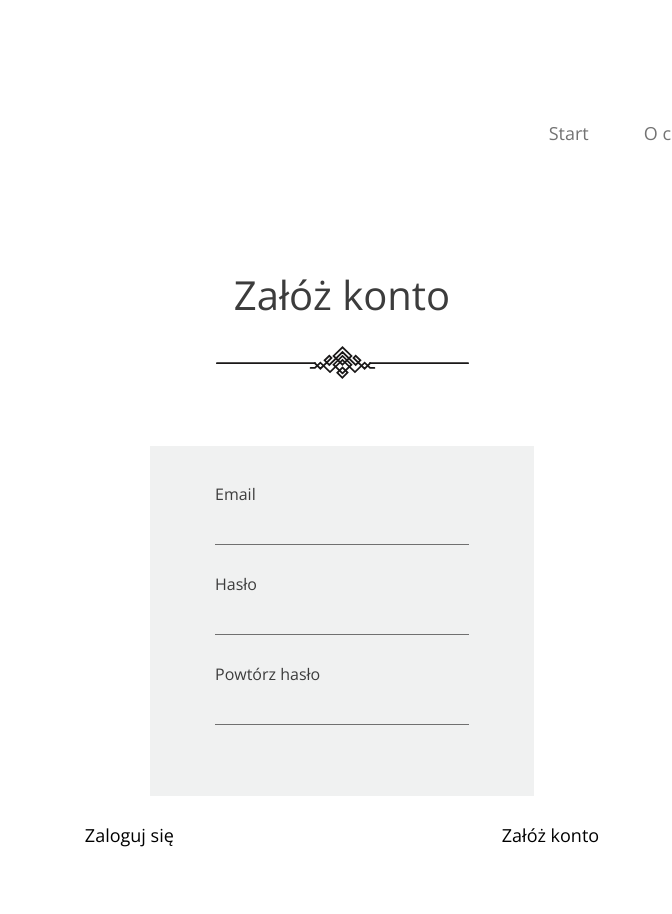
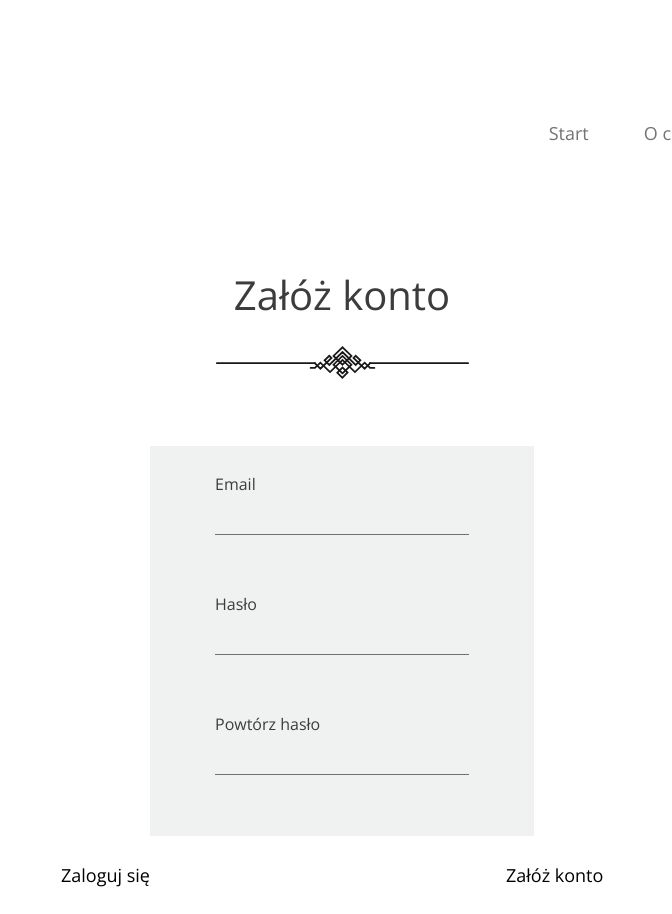
Before and after one commit to EwelinaKopczewska/Givebackthings-App, a React (Create React App) app: page /rejestracja in a window 1280 px wide. Shown: the top 914 px of the page, without its empty margins (608-1280 px from the left). Before the commit the page ends 857 px from the top, so only its background shows below. Built offline with nearby package versions, Linux system fonts and the light colour scheme; no server answers.

Commit message:
Repair the login component and create an account

```diff
--- a/src/components/SignIn.js
+++ b/src/components/SignIn.js
@@ -1,43 +1,50 @@
 import React , { useState } from 'react';
-import { useCreateUserWithEmailAndPassword } from 'react-firebase-hooks/auth';
-import { getAuth } from "firebase/auth";
-import {Link } from "react-router-dom";
+import {Link, useNavigate } from "react-router-dom";
 import Decoration from "../assets/Decoration.svg"
 import app from "../firebase"
 import Nav from "./Home/Nav"
+import { getAuth, signInWithEmailAndPassword } from "firebase/auth";
 
 const SignIn = () => {
   const [email, setEmail] = useState('');
   const [password, setPassword] = useState('');
+  const [emailError, setEmailError] = useState('');
+  const [passwordError, setPasswordError] = useState('');
+  const navigation = useNavigate();
+
+  const [user, setUser] = useState(null);
 
   const auth = getAuth(app);
 
-  const [
-    createUserWithEmailAndPassword,
-    user,
-    loading,
-    error,
-  ] = useCreateUserWithEmailAndPassword(auth);
-
-  if (error) {
-    return (
-      <div>
-        <p>Error: {error.message}</p>
-      </div>
-    );
+  const login = () => {
+    signInWithEmailAndPassword(auth, email, password)
+    .then((userCredential) => {
+      // Signed in
+      const user = userCredential.user;
+      if (user) {
+        console.log(user)
+        setUser(user);
+        navigation("/")
+      }
+    })
+    .catch((error) => {
+      if (error.code.includes('email')) {
+        setEmailError(error.message);
+        console.log(error.message)
+        setPasswordError('');
+      }
+      else if (error.code.includes('password')) {
+        setPasswordError(error.message);
+        setEmailError('');
+      }
+    });
+    setUser(user);
   }
 
-  if (loading) {
-    return <p>Loading...</p>;
-  }
-
-  if (user) {
-    return (
-      <div>
-        <p>Registered User: {user.user.email}</p>
-      </div>
-    );
-  }
+  const handleSubmit = (e) => {
+    e.preventDefault();
+    login();
+  };
 
   return (
     <div className="container_sign">
@@ -47,32 +54,32 @@ const SignIn = () => {
       <div className="sign_box">
         <p className="sign_title">Zaloguj się</p>
         <img src={Decoration} className= "decoration" alt="Decoration"/>
-        <div className="sign_box-input">
-          <div className="sign_container">
+
+          <form onSubmit={handleSubmit} className="sign_container">
             <label className="sign_text" >Email
               <input
-                className="sign_input"
                 type="email"
                 value={email}
                 onChange={(e) => setEmail(e.target.value)}
+                className={`sign_input ${emailError? 'error_border' : ''}`}
               />
             </label>
-            {/* <div style={{color:"red" , marginTop: "10px"}}>{errors.email}</div> */}
+            { emailError ? <div className = "errorEmail" >Podany mail jest nieprawidłowy!</div> : "" }
             <label className="sign_text">Hasło
               <input
-              className="sign_input"
+                className={`sign_input ${passwordError ? 'error_border' : ''}`}
                 type="password"
                 value={password}
                 onChange={(e) => setPassword(e.target.value)}
               />
             </label>
-            {/* <div style={{color:"red" , marginTop: "10px"}}>{errors.password}</div> */}
-          </div>
-        </div>
-        <div className="sign_buttons">
-          <Link to="/rejestracja" className="button_signup" style={{marginRight: "308px"}} >Załóż konto</Link>
-          <Link to="/" className="button_signin" onClick={() => createUserWithEmailAndPassword(email, password)} >Zaloguj się</Link>
-        </div>
+            {passwordError ? <div className = "errorEmail" >Podane hasło jest nieprawidłowe!</div> : "" }
+            <div className="sign_buttons">
+              <Link to="/rejestracja" className="button_signup" style={{marginRight: "308px"}} >Załóż konto</Link>
+              {user ? <Link to="/" className="button_signin" >Zaloguj się</Link> :
+              <button type="submit"  className="button_signin" onClick={login}>Zaloguj się</button> }
+            </div>
+          </form>
       </div>
     </div>
   );
--- a/src/components/SignUp.js
+++ b/src/components/SignUp.js
@@ -1,4 +1,4 @@
-import React , { useState } from 'react';
+import React , { useState , useEffect } from 'react';
 import { useCreateUserWithEmailAndPassword } from 'react-firebase-hooks/auth';
 import { getAuth } from "firebase/auth";
 import {Link } from "react-router-dom";
@@ -10,7 +10,22 @@ const SignUp = () => {
 
     const [email, setEmail] = useState('');
     const [password, setPassword] = useState('');
+    const [passwordRepeat, setPasswordRepeat] = useState('');
 
+
+    const [emailError, setEmailError] = useState('');
+    const [passwordError, setPasswordError] = useState('');
+    const [passwordErrorRepeat, setPasswordErrorRepeat] = useState(false);
+
+    const changeEmail = (event) => {
+        setEmail(event.target.value);
+    }
+    const changePassword = (event) => {
+        setPassword(event.target.value);
+    }
+    const changeRepeatPassword = (event) => {
+        setPasswordRepeat(event.target.value);
+    }
     const auth = getAuth(app);
 
     const [
@@ -20,25 +35,37 @@ const SignUp = () => {
         error,
     ] = useCreateUserWithEmailAndPassword(auth);
 
-    if (error) {
-        return (
-        <div>
-            <p>Error: {error.message}</p>
-        </div>
-        );
-    }
+    useEffect(() => {
+        if (error) {
+
+          if (error.code.includes('email')) {
+            setEmailError(error.message);
+            setPasswordError('');
+            setPasswordErrorRepeat('');
+          } else if (error.code.includes('password')) {
+            setPasswordError(error.message);
+            setEmailError('');
+            setPasswordErrorRepeat('');
+          }
+        }
+    },[error , password , passwordRepeat]);
+
+    useEffect(() => {
+        if (password !== passwordRepeat) {
+            setPasswordErrorRepeat(true);
+        } else {
+            setPasswordErrorRepeat(false);
+        }
+    }, [password, passwordRepeat]);
+
+      console.log(passwordErrorRepeat)
+    console.log(password)
+    console.log(passwordRepeat)
 
     if (loading) {
         return <p>Loading...</p>;
     }
 
-    if (user) {
-        return (
-        <div>
-            <p>Registered User: {user.user.email}</p>
-        </div>
-        );
-    }
     return (
         <div className="container_sign">
 
@@ -48,37 +75,43 @@ const SignUp = () => {
             <p className="sign_title">Załóż konto</p>
             <img src={Decoration} className= "decoration" alt="Decoration"/>
             <div className="sign_box-input">
-                <div className="sign_container">
+                <form className="sign_container">
                     <label className="sign_text" >Email
                     <input
-                        className="sign_input"
+                        className={`sign_input ${emailError? 'error_border' : ''}`}
                         type="email"
                         value={email}
-                        onChange={(e) => setEmail(e.target.value)}
+                        onChange={changeEmail}
                     />
                     </label>
+                    { emailError ? <div className = "errorEmail" >Podany mail już istnieje!</div> : "" }
                     <label className="sign_text">Hasło
                     <input
-                    className="sign_input"
+                        className={`sign_input ${passwordError? 'error_border' : ''}`}
                         type="password"
                         value={password}
-                        onChange={(e) => setPassword(e.target.value)}
+                        onChange={changePassword}
                     />
                     </label>
+                    {passwordError ? <div className = "errorEmail" >Podane hasło jest za krótkie!</div> : "" }
                     <label className="sign_text">Powtórz hasło
                     <input
-                    className="sign_input"
+                        className={`sign_input ${passwordErrorRepeat? 'error_border' : ''}`}
                         type="password"
-                        value={password}
-                        onChange={(e) => setPassword(e.target.value)}
+                        value={passwordRepeat}
+                        onChange={changeRepeatPassword }
                     />
                     </label>
-                </div>
+                    { passwordErrorRepeat && <div className = "errorEmail" >Hasła muszą być takie same!</div> }
+                    <div className="sign_buttons">
+                        {user ? <><Link to="/logowanie" className="button_signin" style={{marginRight: "308px"}}>Zaloguj się</Link>
+                        <Link to="/" className="button_signup" onClick={() => createUserWithEmailAndPassword(email, password)} >Załóż konto</Link> </>
+                        :<><Link to="/logowanie" className="button_signin" style={{marginRight: "308px"}}>Zaloguj się</Link>
+                        <Link to="/rejestracja" className="button_signup" onClick={() => createUserWithEmailAndPassword(email, password)} >Załóż konto</Link></>}
+                    </div>
+                </form>
             </div>
-            <div className="sign_buttons">
-            <Link to="/logowanie" className="button_signin" style={{marginRight: "308px"}}>Zaloguj się</Link>
-            <Link to="/" className="button_signup" onClick={() => createUserWithEmailAndPassword(email, password)} >Załóż konto</Link>
-            </div>
+
         </div>
         </div>
     );
--- a/src/scss/signIn.scss
+++ b/src/scss/signIn.scss
@@ -24,24 +24,23 @@
             margin-bottom: 67px;
         }
 
-        .sign_box-input{
+
+            .sign_container{
+                background-color: $color-lightgrey;
                 width: 384px;
                 height: auto;
-            background-color: $color-lightgrey;
                 display: flex;
                 flex-direction: column;
                 justify-content: center;
                 align-items: center;
 
-            .sign_container{
-                margin-top: 40px;
-                margin-bottom: 40px;
 
                 .sign_text{
                 font-size: 16px;
                 display: flex;
                 flex-direction: column;
                 margin-bottom: 31px;
+                margin-top: 30px;
 
                     .sign_input{
                         width: 250px;
@@ -50,16 +49,29 @@
                         border-bottom: 1px solid #707070;
                         background-color: $color-lightgrey;
                     }
+
+                    .error_border {
+                        border: none;
+                        border-bottom: 1px solid red;
                     }
                 }
 
+                .errorEmail{
+                    color:red;
+                    margin-top:-25px;
+                    margin-bottom: 30px;
+                    font-size: 15px;
                 }
 
                 .sign_buttons{
                     margin-top: 30px;
                     font-size: 18px;
+                    background-color: WHITE;
+                    display: flex;
+                    padding: 20px;
 
                     .button_signup{
+                        width: 117px;
                         padding: 10px;
                         color: #000000;
 
@@ -70,9 +82,11 @@
                     }
 
                     .button_signin{
+                        width: 117px;
                         padding: 10px;
                         font-size: 18px;
                         color: #000000;
+                        background-color: white;
 
                         &:hover{
                             border: 0.75px solid $color-darkgrey;
@@ -81,4 +95,6 @@
                     }
                 }
             }
+
     }
+}
```
Also changed, not shown: src/components/Home/NavLog.js (+7 -11 lines), src/components/LogOut.js (indentation only). Lines whose indentation alone changed are shown as unchanged.
